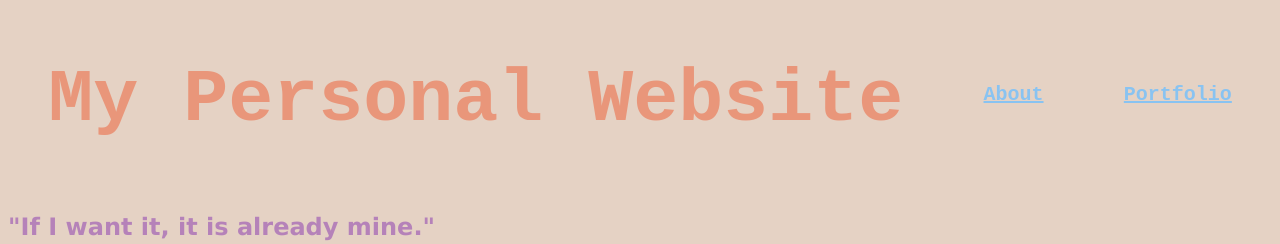
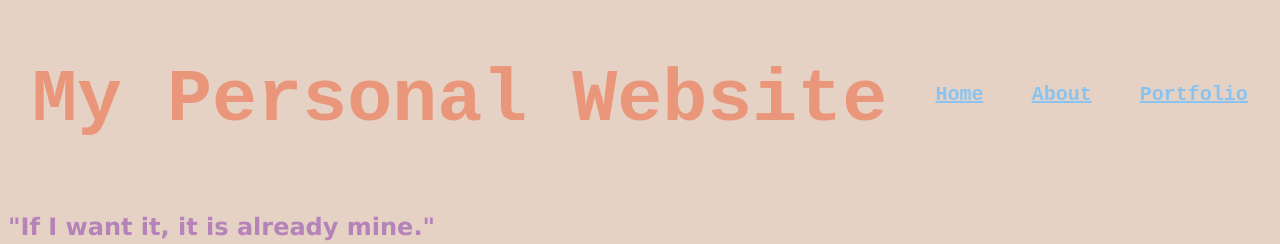
Before and after one commit to Beatriz-Dominguez-Personal-Website/Personal_Website, a plain HTML site: page index.html in a window 1280 px wide. Shown: the top 244 px of the page. Drawn offline with Linux system fonts and the light colour scheme.

Commit message:
just homepage

```diff
--- a/index.html
+++ b/index.html
@@ -9,6 +9,7 @@
 <body>
 <div class="header">
     <h1 class="name"> My Personal Website</h1>
+    <a href="index.html"style="color: rgb(137, 195, 241);">Home</a>
     <a href="about.html" style="color: rgb(137, 195, 241);">About</a>
     <a href="portfolio.html" style="color: rgb(137, 195, 241);">Portfolio</a>
 </div>
```
